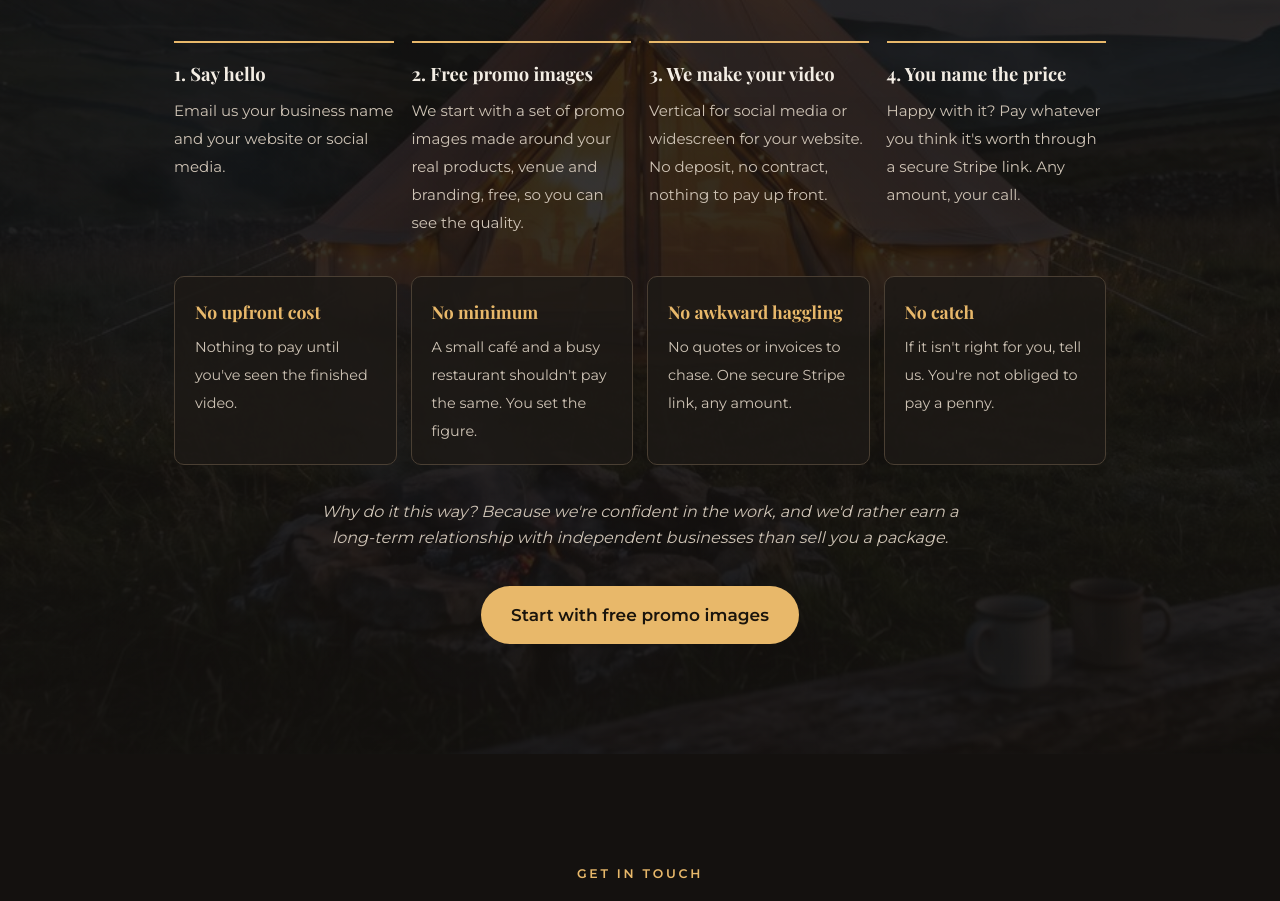
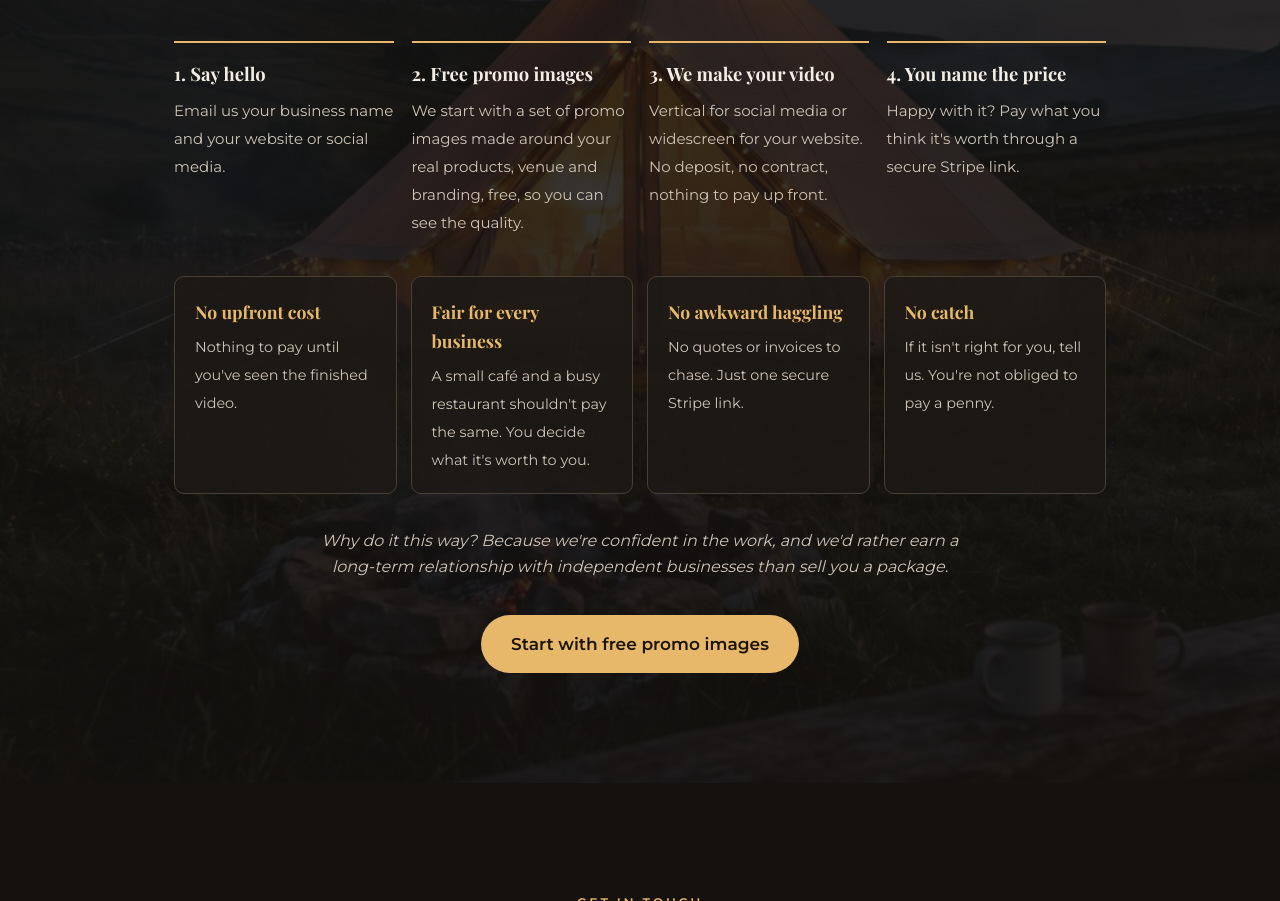
Before and after one commit to askfranklinmedia-eng/askfranklinmedia-eng.github.io, a plain HTML site: page index.html in a window 1280 px wide. Shown: the part 4221-5122 px from the top of the page. Drawn offline with nearby package versions, Linux system fonts and the light colour scheme; a web font is replaced by a local one.

Commit message:
Remove no-minimum wording

```diff
--- a/index.html
+++ b/index.html
@@ -195,12 +195,12 @@ footer a{color:#8d8276}
     <div class="step"><b>1. Say hello</b><span>Email us your business name and your website or social media.</span></div>
     <div class="step"><b>2. Free promo images</b><span>We start with a set of promo images made around your real products, venue and branding, free, so you can see the quality.</span></div>
     <div class="step"><b>3. We make your video</b><span>Vertical for social media or widescreen for your website. No deposit, no contract, nothing to pay up front.</span></div>
-    <div class="step"><b>4. You name the price</b><span>Happy with it? Pay whatever you think it's worth through a secure Stripe link. Any amount, your call.</span></div>
+    <div class="step"><b>4. You name the price</b><span>Happy with it? Pay what you think it's worth through a secure Stripe link.</span></div>
   </div>
   <div class="promise">
     <div><b>No upfront cost</b><span>Nothing to pay until you've seen the finished video.</span></div>
-    <div><b>No minimum</b><span>A small café and a busy restaurant shouldn't pay the same. You set the figure.</span></div>
-    <div><b>No awkward haggling</b><span>No quotes or invoices to chase. One secure Stripe link, any amount.</span></div>
+    <div><b>Fair for every business</b><span>A small café and a busy restaurant shouldn't pay the same. You decide what it's worth to you.</span></div>
+    <div><b>No awkward haggling</b><span>No quotes or invoices to chase. Just one secure Stripe link.</span></div>
     <div><b>No catch</b><span>If it isn't right for you, tell us. You're not obliged to pay a penny.</span></div>
   </div>
   <p class="why">Why do it this way? Because we're confident in the work, and we'd rather earn a long-term relationship with independent businesses than sell you a package.</p>
```
